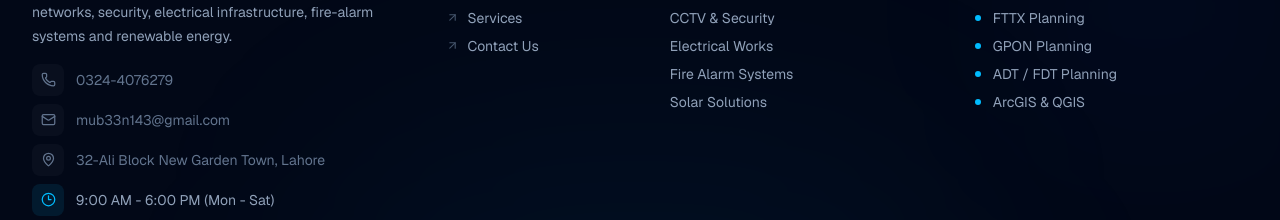
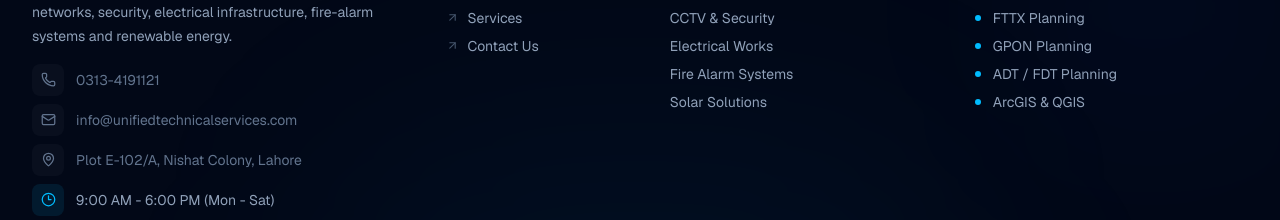
Before and after one commit to mubeenmaroof/unifiedtechnicalservices, a Next.js app: page /contact in a window 1280 px wide. Shown: the part 2790-3010 px from the top of the page. Built offline with nearby package versions, Linux system fonts and the light colour scheme.

Commit message:
Update Credentials

```diff
--- a/src/data/site.ts
+++ b/src/data/site.ts
@@ -12,15 +12,15 @@
 
   contact: {
     phone: "",
-    phoneDisplay: "0324-4076279",
+    phoneDisplay: "0313-4191121",
 
     email: "",
-    emailDisplay: "mub33n143@gmail.com",
+    emailDisplay: "info@unifiedtechnicalservices.com",
 
-    whatsapp: "923244076279",
+    whatsapp: "923134191121",
 
     address: "",
-    addressDisplay: "32-Ali Block New Garden Town, Lahore",
+    addressDisplay: "Plot E-102/A, Nishat Colony, Lahore",
 
     workingHours: "9:00 AM - 6:00 PM (Mon - Sat)",
 
@@ -31,8 +31,8 @@
        company latitude and longitude.
     =============================================== */
 
-    latitude: 31.502158,
-    longitude: 74.319366,
+    latitude: 31.495201,
+    longitude: 74.388445,
   },
 
   social: {
```
